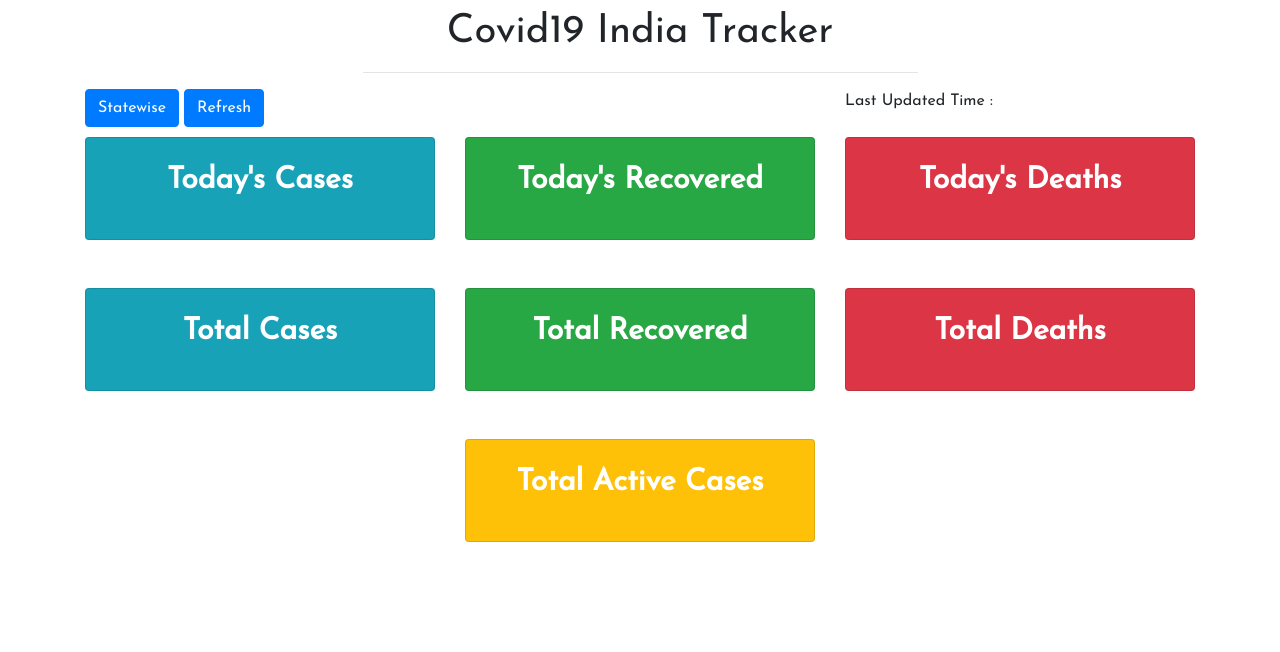
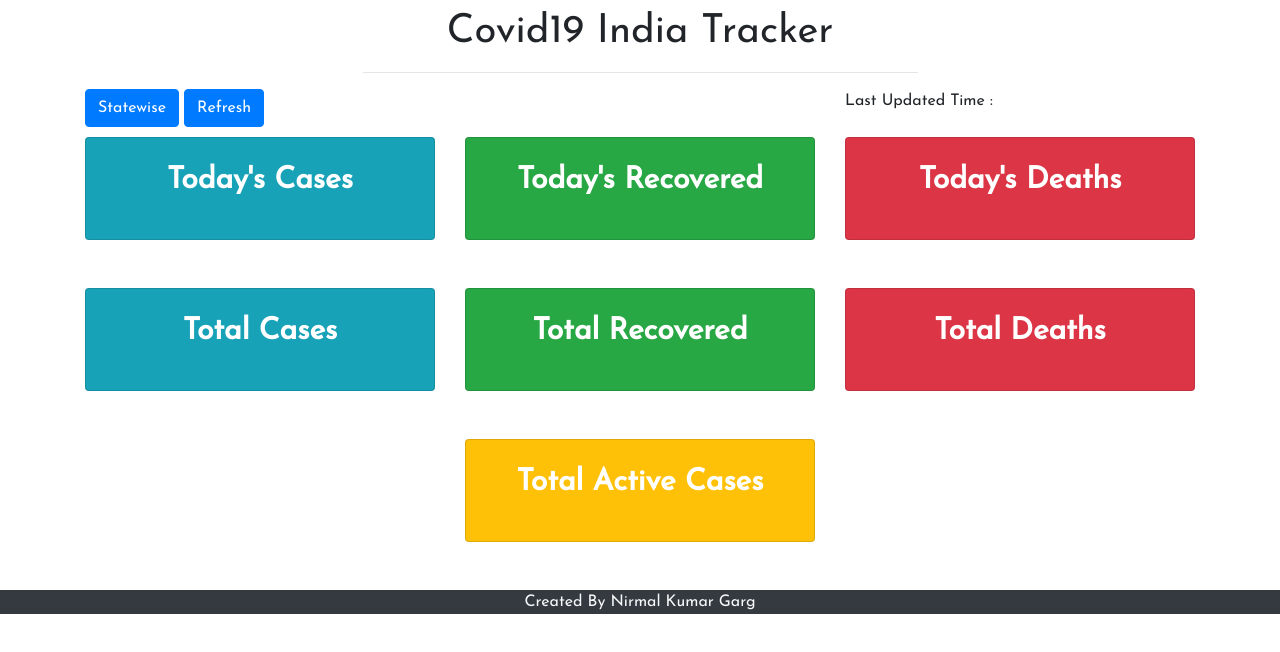
Before and after one commit to nirmalgarg2006/india-coivid19-tracker, a website: page index.html in a window 1280 px wide. Drawn offline with nearby package versions, Linux system fonts and the light colour scheme; no server answers.

Commit message:
adding footer

```diff
--- a/index.html
+++ b/index.html
@@ -101,6 +101,13 @@
         </div>
     </section>
     <section>
+        <section>
+            <footer>
+        <div class="bg-dark mb-5">
+            <p class="text-center text-light">Created By Nirmal Kumar Garg</p>
+        </div>
+    </footer>
+        </section>
         <!-- The Modal -->
   <div class="modal fade" id="myModal">
     <div class="modal-dialog modal-dialog-centered">
```
Also changed, not shown: statewisecovidcases.html (+7 -0 lines).
